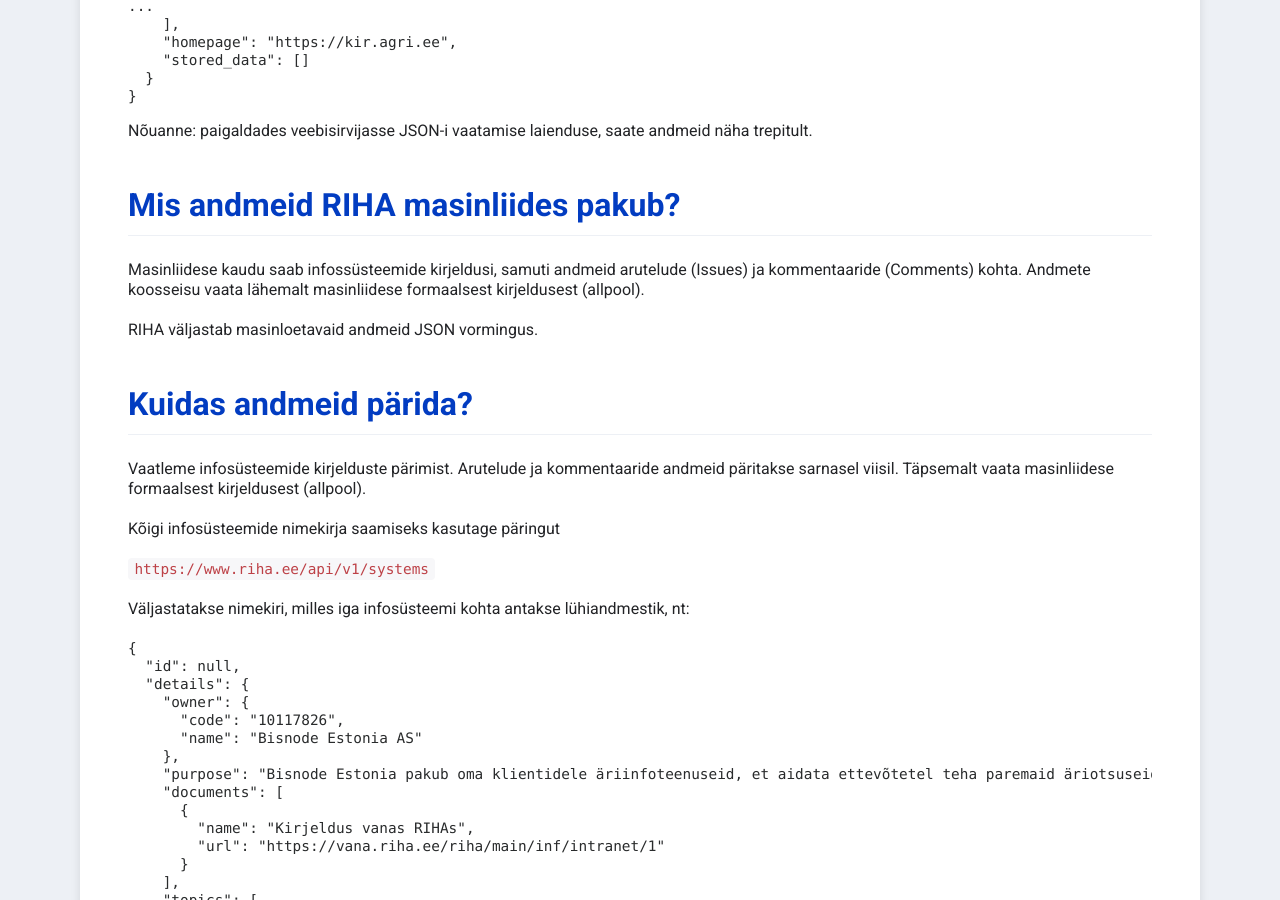
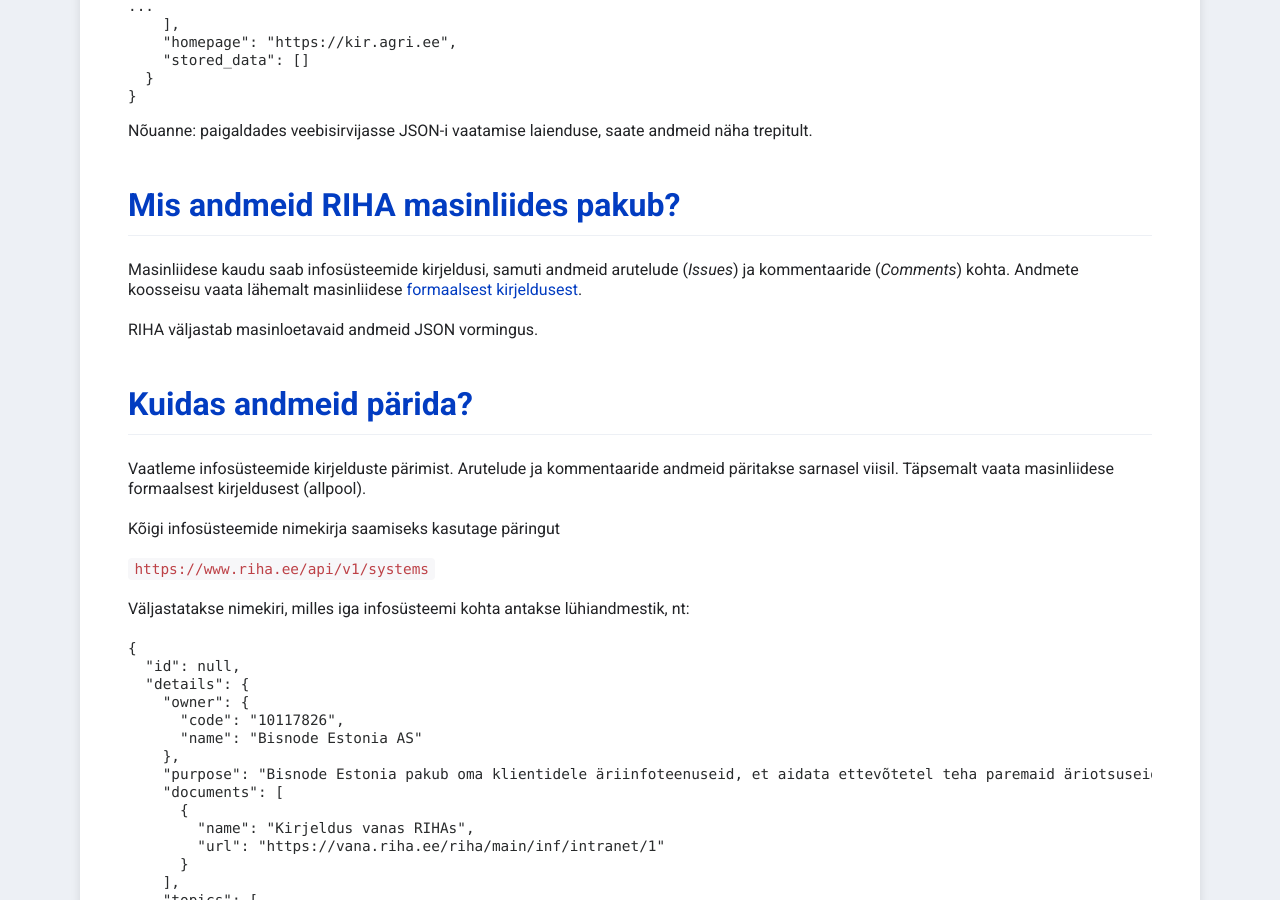
Before and after one commit to e-gov/RIHA-Help, a Jekyll site: the page built from docs/APIabi.md, in a window 1280 px wide and 900 px high, scrolled down 1707 px. Built offline with Jekyll 4.4.1, drawn with Linux system fonts in a browser that asks for light colours.

Commit message:
Update APIabi.md

```diff
--- a/docs/APIabi.md
+++ b/docs/APIabi.md
@@ -84,7 +84,7 @@ Nõuanne: paigaldades veebisirvijasse JSON-i vaatamise laienduse, saate andmeid
 
 ## Mis andmeid RIHA masinliides pakub?
 
-Masinliidese kaudu saab infossüsteemide kirjeldusi, samuti andmeid arutelude (Issues) ja kommentaaride (Comments) kohta. Andmete koosseisu vaata lähemalt masinliidese formaalsest kirjeldusest (allpool).
+Masinliidese kaudu saab infosüsteemide kirjeldusi, samuti andmeid arutelude (_Issues_) ja kommentaaride (_Comments_) kohta. Andmete koosseisu vaata lähemalt masinliidese [formaalsest kirjeldusest](APIabi#masinliidese-formaalne-kirjeldus).
 
 RIHA väljastab masinloetavaid andmeid JSON vormingus.
 
```
